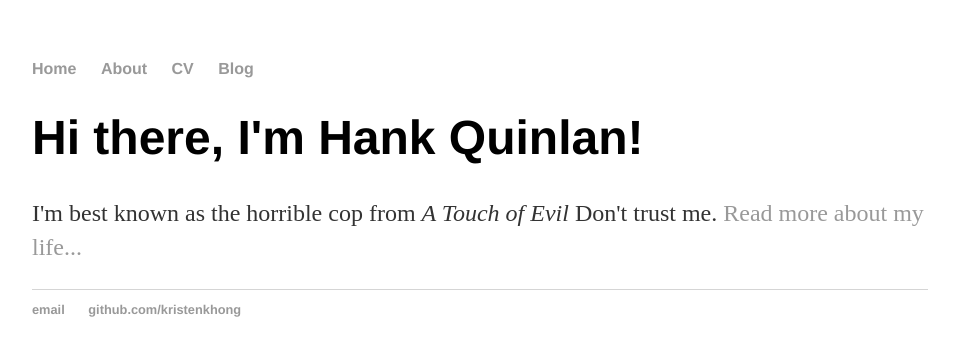
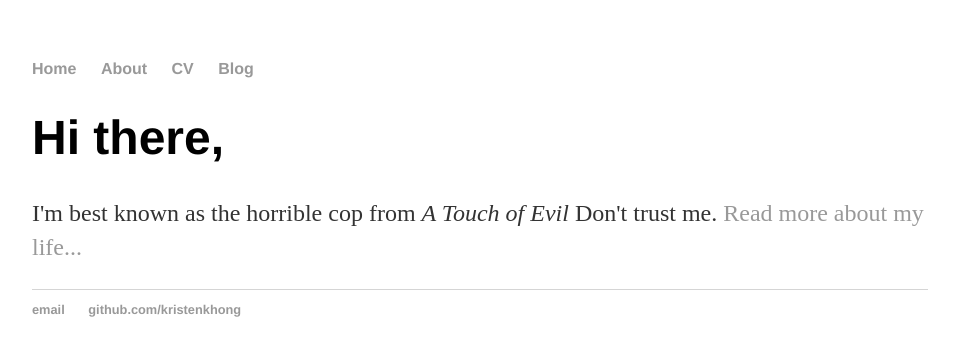
Before and after one commit to kristenkhong/kristen.github.io, a Jekyll site: the page built from index.html, in a window 1280 px wide. Shown: the top 356 px of the page, without its empty margins (160-1115 px from the left). Built offline with Jekyll 4.4.1, drawn with Linux system fonts in a browser that asks for light colours.

Commit message:
Update index.html

```diff
--- a/index.html
+++ b/index.html
@@ -1,8 +1,8 @@
 ---
 layout: default
-title: Hank Quinlan, Horrible Cop
+title: Horrible Cop
 ---
 <div class="blurb">
-	<h1>Hi there, I'm Hank Quinlan!</h1>
+	<h1>Hi there, </h1>
 	<p>I'm best known as the horrible cop from <em>A Touch of Evil</em> Don't trust me. <a href="/about">Read more about my life...</a></p>
 </div><!-- /.blurb -->
```
